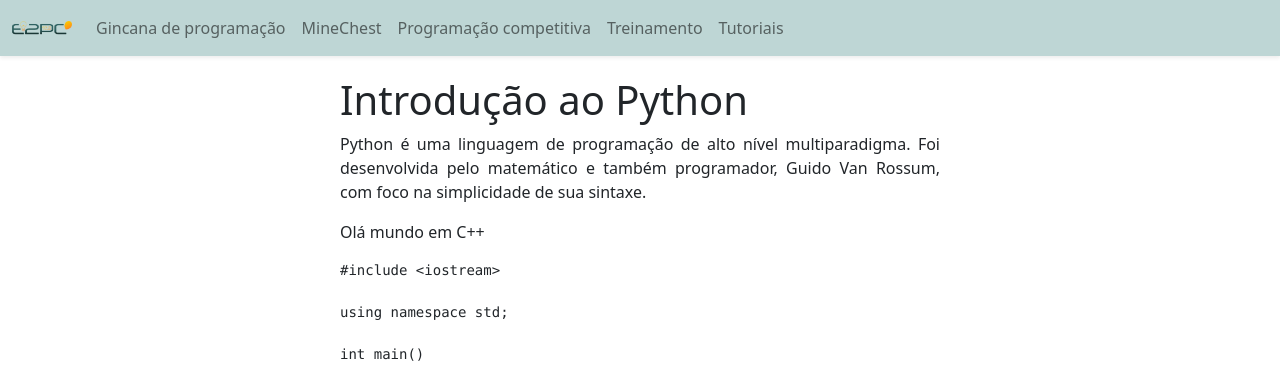
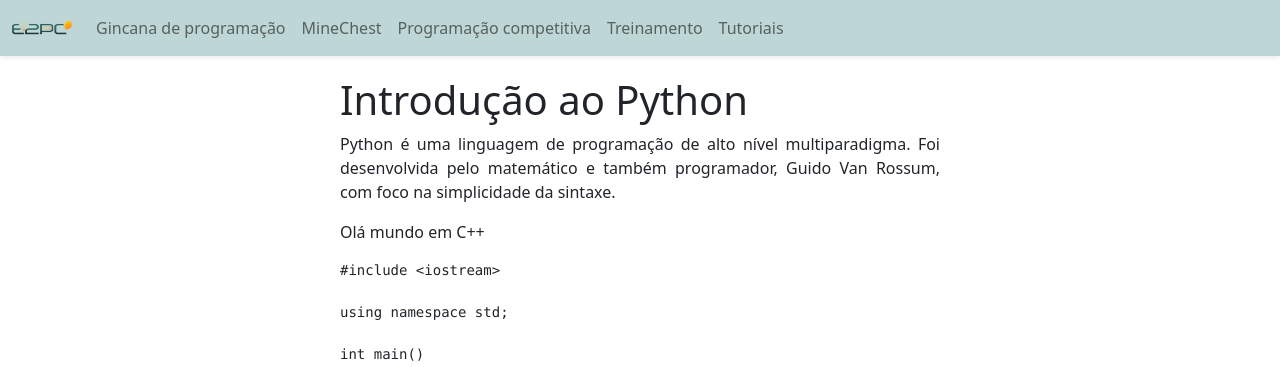
Before and after one commit to E2PC/ProjectPage, a Jekyll site: the page built from tutoriais/python/1. introdução a python.md, in a window 1280 px wide and 900 px high. Shown: the top 367 px of the window. Built offline with Jekyll 4.4.1, drawn with Linux system fonts in a browser that asks for light colours; nearby versions of some CDN libraries; a script that is not in the unit is left out.

Commit message:
Update 1. introdução a python.md

```diff
--- a/tutoriais/python/1. introdução a python.md
+++ b/tutoriais/python/1. introdução a python.md
@@ -8,7 +8,7 @@ type: tutorial
 
 # Introdução ao Python
 
-Python é uma linguagem de programação de alto nível multiparadigma. Foi desenvolvida pelo matemático e também programador, Guido Van Rossum, com foco na simplicidade de sua sintaxe.
+Python é uma linguagem de programação de alto nível multiparadigma. Foi desenvolvida pelo matemático e também programador, Guido Van Rossum, com foco na simplicidade da sintaxe.
 
 Olá mundo em C++
 
```
